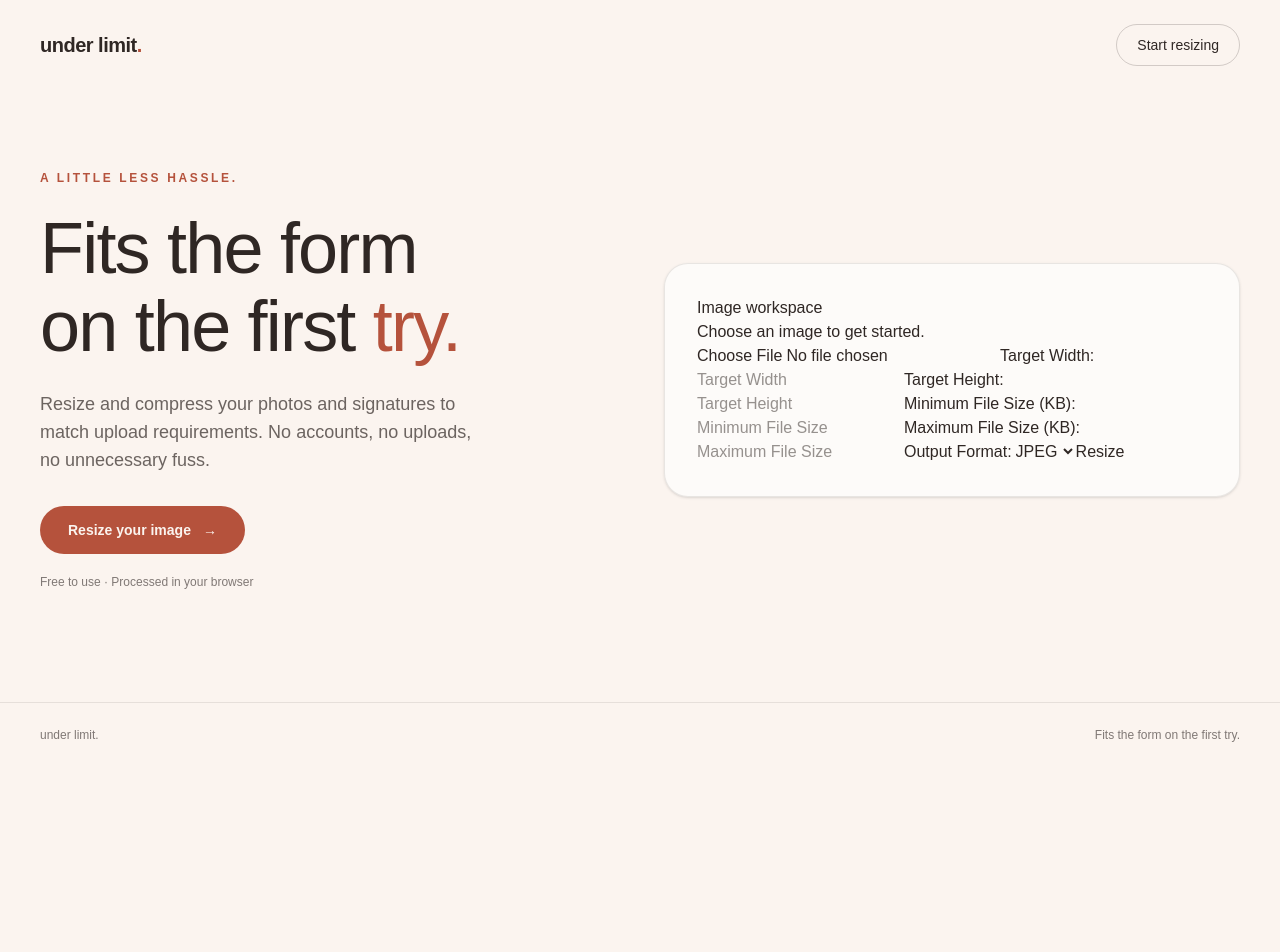
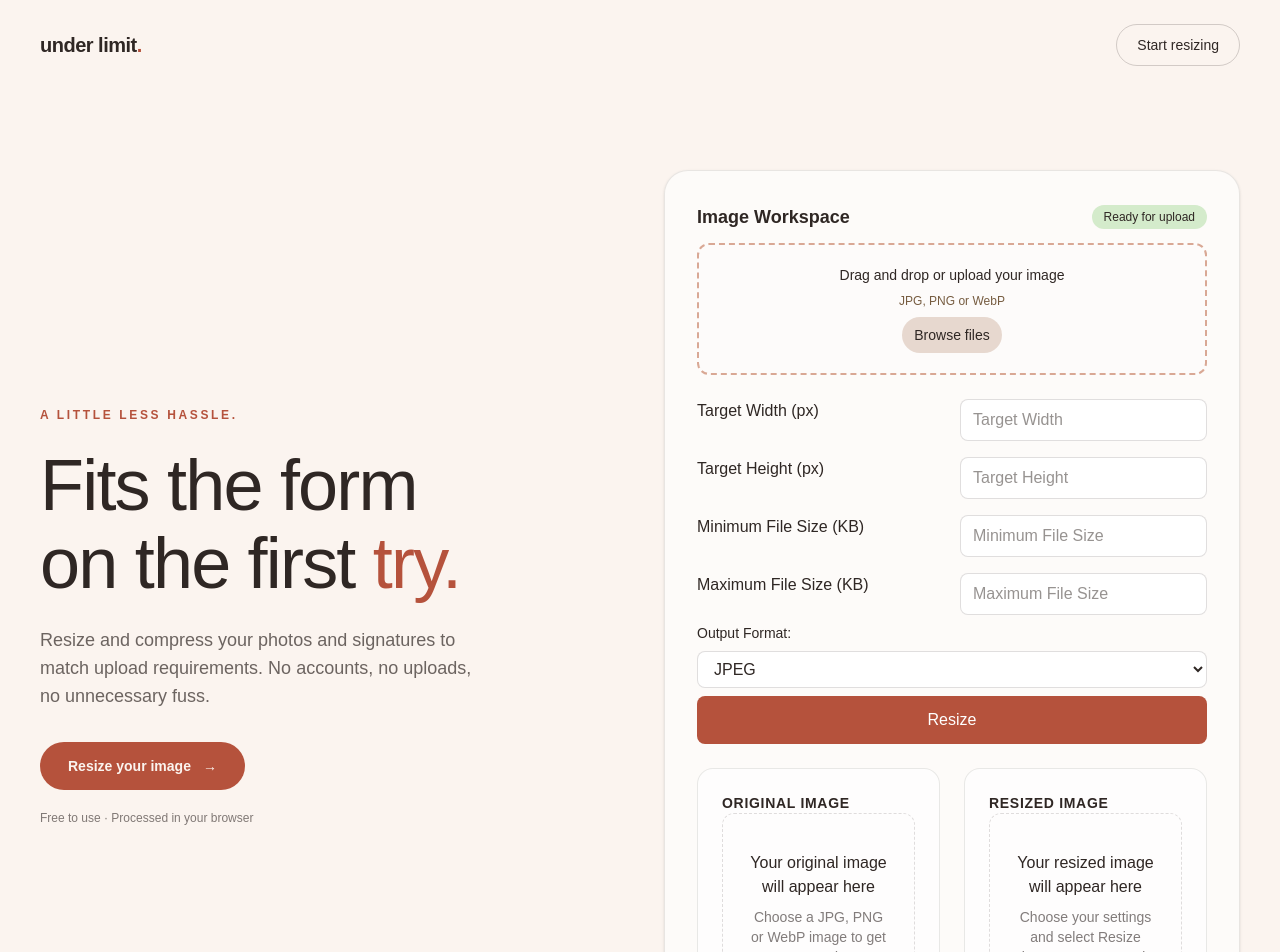
Before and after one commit to aswinsankartk/under-limit, a Next.js app: page / in a window 1280 px wide. Shown: the top 952 px of the page. Before the commit the page ends 800 px from the top, so only its background shows below. Built offline with nearby package versions, Linux system fonts and the light colour scheme.

Commit message:
feat: polish image upload and comparison workspace

```diff
--- a/components/ImageUploader.tsx
+++ b/components/ImageUploader.tsx
@@ -29,6 +29,8 @@ export default function ImageUploader() {
     "image/jpeg" | "image/png" | "image/webp"
   >("image/jpeg");
 
+  const [isDragging, setIsDragging] = useState(false);
+
   const dimensionsAreValid =
     targetWidth !== null &&
     Number.isInteger(targetWidth) &&
@@ -47,15 +49,39 @@ export default function ImageUploader() {
     Number.isFinite(minimumFileSize);
 
   const onChange = (event: React.ChangeEvent<HTMLInputElement>) => {
+    const file = event.target.files?.[0];
+    if (file) {
+      handleSelectedFile(file);
+    }
+  };
+
+  const handleRemoveImage = () => {
+    if (urlRef.current) {
+      URL.revokeObjectURL(urlRef.current);
+      urlRef.current = null;
+    }
+    setImage(null);
+    setPreviewUrl(null);
+    setDimensions(null);
+    setTargetWidth(null);
+    setTargetHeight(null);
+
+    if (resizedUrlRef.current) {
+      URL.revokeObjectURL(resizedUrlRef.current);
+      resizedUrlRef.current = null;
+    }
+
+    setResizedBlob(null);
+    setResizedPreviewUrl(null);
+    setError(null);
+  };
+
+  const handleSelectedFile = (file: File) => {
     const allowedTypes = ["image/jpeg", "image/png", "image/webp"];
-    const file = event.target.files?.[0];
-    if (!file) {
-      return;
-    }
     if (!allowedTypes.includes(file.type)) {
-      const msg =
-        "Unsupported file type. Please select a JPEG, PNG, or WebP image.";
-      setError(msg);
+      setError(
+        "Unsupported file type. Please select a JPEG, PNG, or WebP image.",
+      );
       return;
     }
     if (urlRef.current) {
@@ -71,10 +97,32 @@ export default function ImageUploader() {
     setResizedPreviewUrl(null);
 
     const url = URL.createObjectURL(file);
+    urlRef.current = url;
+
     setImage(file);
     setPreviewUrl(url);
     setDimensions(null);
     setError(null);
+  };
+
+  const handleDragOver = (event: React.DragEvent<HTMLLabelElement>) => {
+    event.preventDefault();
+    setIsDragging(true);
+  };
+
+  const handleDragLeave = () => {
+    setIsDragging(false);
+  };
+
+  const handleDrop = (event: React.DragEvent<HTMLLabelElement>) => {
+    event.preventDefault();
+    setIsDragging(false);
+
+    const file = event.dataTransfer.files[0];
+
+    if (file) {
+      handleSelectedFile(file);
+    }
   };
 
   const handleResize = async () => {
@@ -96,6 +144,7 @@ export default function ImageUploader() {
       URL.revokeObjectURL(resizedUrlRef.current);
       resizedUrlRef.current = null;
     }
+
     setError(null);
     let bitmap: ImageBitmap | null = null;
 
@@ -241,41 +290,85 @@ export default function ImageUploader() {
       : outputFormat === "image/png"
         ? "png"
         : "webp";
+
+  const originalSizeKB = image ? image.size / 1024 : null;
+  const resizedSizeKB = resizedBlob ? resizedBlob.size / 1024 : null;
+
+  const sizeSavedKB =
+    originalSizeKB !== null && resizedSizeKB !== null
+      ? originalSizeKB - resizedSizeKB
+      : null;
+
+  const reductionPercentage =
+    originalSizeKB !== null && originalSizeKB > 0 && sizeSavedKB !== null
+      ? (sizeSavedKB / originalSizeKB) * 100
+      : null;
+
   return (
-    <section>
-      <h2>Image workspace</h2>
-      <p>Choose an image to get started.</p>
+    <section className="space-y-6">
+      <div className="space-y-3">
+        <div className="flex items-center justify-between gap-3">
+          <h2 className="text-lg font-semibold">Image Workspace</h2>
+
+          <span className="rounded-full bg-[#D4EBCB] px-3 py-1 text-xs font-medium text-[#2F2724]">
+            {image ? "Image selected" : "Ready for upload"}
+          </span>
+        </div>
+
+        <label
+          htmlFor="image-upload"
+          onDragOver={handleDragOver}
+          onDragLeave={handleDragLeave}
+          onDrop={handleDrop}
+          className={`flex min-h-28 cursor-pointer flex-col items-center justify-center gap-2 rounded-xl border-2 border-dashed p-5 text-center transition-colors ${
+            isDragging
+              ? "border-[#B5523C] bg-[#D9A895]/30"
+              : "border-[#D9A895] bg-white/20 hover:bg-white/40"
+          }`}
+        >
+          <span className="text-sm font-medium">
+            Drag and drop or upload your image
+          </span>
+
+          <span className="text-xs text-[#765C40]">JPG, PNG or WebP</span>
+
+          <span className="rounded-full bg-[#E7D8CF] px-3 py-2 text-sm">
+            Browse files
+          </span>
+        </label>
+
         <input
+          id="image-upload"
           type="file"
           accept="image/jpeg,image/png,image/webp"
           onChange={onChange}
+          className="sr-only"
         />
+
+        {image && (
+          <div className="flex justify-center">
+            <div className="flex max-w-full items-center gap-2 rounded-full bg-[#E7D8CF] px-3 py-2 text-sm">
+              <span className="truncate">{image.name}</span>
+              <button
+                type="button"
+                onClick={handleRemoveImage}
+                aria-label="Remove selected image"
+                className="shrink-0 rounded-full p-1 transition-colors hover:bg-[#D9A895]"
+              >
+                ×
+              </button>
+            </div>
+          </div>
+        )}
+      </div>
       {error && (
         <p role="alert" className="mt-2 text-sm text-terracotta">
           {error}
         </p>
       )}
-      {image && dimensions && (
-        <p>
-          {image.name} - {(image.size / 1024).toFixed(2)} KB
-        </p>
-      )}
-      {error && previewUrl && dimensions && <p>Previous valid image</p>}
-      {previewUrl && dimensions && (
-        <Image
-          src={previewUrl}
-          alt="Selected image preview"
-          className="mt-4 max-w-full rounded-xl object-contain"
-          width={dimensions?.width}
-          height={dimensions?.height}
-        />
-      )}
-      {dimensions && (
-        <p>
-          Dimensions: {dimensions.width} × {dimensions.height} px
-        </p>
-      )}
-      <label htmlFor="targetWidth">Target Width:</label>
+      <div className="space-y-2">
+        <div className="grid grid-cols-1 gap-4 sm:grid-cols-2">
+          <label htmlFor="targetWidth">Target Width (px) </label>
           <input
             type="number"
             id="targetWidth"
@@ -283,11 +376,14 @@ export default function ImageUploader() {
             min={1}
             step={1}
             onChange={(e) =>
-          setTargetWidth(e.target.value === "" ? null : Number(e.target.value))
+              setTargetWidth(
+                e.target.value === "" ? null : Number(e.target.value),
+              )
             }
             placeholder="Target Width"
+            className="w-full rounded-lg border border-charcoal-brown/15 bg-white px-3 py-2"
           />
-      <label htmlFor="targetHeight">Target Height:</label>
+          <label htmlFor="targetHeight">Target Height (px) </label>
           <input
             type="number"
             id="targetHeight"
@@ -295,11 +391,14 @@ export default function ImageUploader() {
             min={1}
             step={1}
             onChange={(e) =>
-          setTargetHeight(e.target.value === "" ? null : Number(e.target.value))
+              setTargetHeight(
+                e.target.value === "" ? null : Number(e.target.value),
+              )
             }
             placeholder="Target Height"
+            className="w-full rounded-lg border border-charcoal-brown/15 bg-white px-3 py-2"
           />
-      <label htmlFor="minimumFileSize">Minimum File Size (KB):</label>
+          <label htmlFor="minimumFileSize">Minimum File Size (KB)</label>
           <input
             type="number"
             id="minimumFileSize"
@@ -312,8 +411,9 @@ export default function ImageUploader() {
               )
             }
             placeholder="Minimum File Size"
+            className="w-full rounded-lg border border-charcoal-brown/15 bg-white px-3 py-2"
           />
-      <label htmlFor="maximumFileSize">Maximum File Size (KB):</label>
+          <label htmlFor="maximumFileSize">Maximum File Size (KB)</label>
           <input
             type="number"
             id="maximumFileSize"
@@ -326,8 +426,13 @@ export default function ImageUploader() {
               )
             }
             placeholder="Maximum File Size"
+            className="w-full rounded-lg border border-charcoal-brown/15 bg-white px-3 py-2"
           />
-      <label htmlFor="outputFormat">Output Format:</label>
+        </div>
+        <div className="space-y-2">
+          <label htmlFor="outputFormat" className="block text-sm font-medium">
+            Output Format:
+          </label>
           <select
             id="outputFormat"
             value={outputFormat}
@@ -336,12 +441,62 @@ export default function ImageUploader() {
                 e.target.value as "image/jpeg" | "image/png" | "image/webp",
               )
             }
+            className="w-full rounded-lg border border-charcoal-brown/15 bg-white px-3 py-2"
           >
             <option value="image/jpeg">JPEG</option>
             <option value="image/png">PNG</option>
             <option value="image/webp">WebP</option>
           </select>
-      <button onClick={handleResize}>Resize</button>
+        </div>
+
+        <button
+          onClick={handleResize}
+          className="w-full rounded-lg bg-terracotta px-5 py-3 font-semibold text-white transition-colors hover:bg-charcoal-brown focus-visible:outline-2 focus-visible:outline-offset-2 focus-visible:outline-terracotta"
+        >
+          Resize
+        </button>
+      </div>
+      {/* Combined grid */}
+      <div className="grid grid-cols-1 gap-6 lg:grid-cols-2">
+        {/* Original image card */}
+        <div className="min-w-0 rounded-2xl border border-charcoal-brown/10 bg-white/60 p-4 sm:p-6">
+          <h3 className="text-sm font-semibold uppercase tracking-wider">
+            Original image
+          </h3>
+          {previewUrl && dimensions && (
+            <Image
+              src={previewUrl}
+              alt="Selected image preview"
+              className="mt-4 max-w-full rounded-xl object-contain"
+              width={dimensions?.width}
+              height={dimensions?.height}
+            />
+          )}
+          {image && dimensions && (
+            <div>
+              <p>{image.name}</p>
+              <p>
+                Dimensions: {dimensions.width} × {dimensions.height} px
+              </p>
+              <p>File size: {(image.size / 1024).toFixed(2)} KB</p>
+            </div>
+          )}
+          {!previewUrl && (
+            <div className="flex min-h-48 flex-col items-center justify-center gap-2 rounded-xl border border-dashed border-charcoal-brown/15 p-6 text-center">
+              <p className="font-medium">
+                Your original image will appear here
+              </p>
+              <p className="text-sm text-charcoal-brown/60">
+                Choose a JPG, PNG or WebP image to get started.
+              </p>
+            </div>
+          )}
+        </div>
+        {/* Resized image card */}
+        <div className="min-w-0 rounded-2xl border border-charcoal-brown/10 bg-white/60 p-4 sm:p-6">
+          <h3 className="text-sm font-semibold uppercase tracking-wider">
+            Resized image
+          </h3>
           {resizedPreviewUrl && (
             <div>
               <Image
@@ -366,6 +521,51 @@ export default function ImageUploader() {
               </a>
             </div>
           )}
+          {!resizedPreviewUrl && (
+            <div className="flex min-h-48 flex-col items-center justify-center gap-2 rounded-xl border border-dashed border-charcoal-brown/15 p-6 text-center">
+              <p className="font-medium">Your resized image will appear here</p>
+              <p className="text-sm text-charcoal-brown/60">
+                Choose your settings and select Resize image to get started.
+              </p>
+            </div>
+          )}
+        </div>
+      </div>
+      {resizedBlob && (
+        <div className="mt-6 rounded-2xl border border-charcoal-brown/10 bg-white/60 p-5 sm:p-6">
+          <h3 className="text-sm font-semibold uppercase tracking-wider">
+            Size comparison
+          </h3>
+          <div className="mt-4 grid grid-cols-2 gap-4">
+            <p>Original Image Size: {originalSizeKB?.toFixed(2)} KB</p>
+            <p>Resized Image size: {resizedSizeKB?.toFixed(2)} KB</p>
+          </div>
+          {originalSizeKB !== null &&
+            resizedSizeKB !== null &&
+            originalSizeKB > resizedSizeKB && (
+              <div>
+                <p>{reductionPercentage?.toFixed(0)}% smaller</p>
+                <p>{sizeSavedKB?.toFixed(2)} KB saved</p>
+              </div>
+            )}
+          {originalSizeKB !== null &&
+            resizedSizeKB !== null &&
+            originalSizeKB < resizedSizeKB && (
+              <div>
+                <p>
+                  The resized image is{" "}
+                  {(resizedSizeKB - originalSizeKB).toFixed(2)} KB larger than
+                  the original.
+                </p>
+              </div>
+            )}
+          {originalSizeKB !== null &&
+            resizedSizeKB !== null &&
+            originalSizeKB === resizedSizeKB && (
+              <p>The file size remained unchanged.</p>
+            )}
+        </div>
+      )}
     </section>
   );
 }
```
Lines whose indentation alone changed are shown as unchanged.
